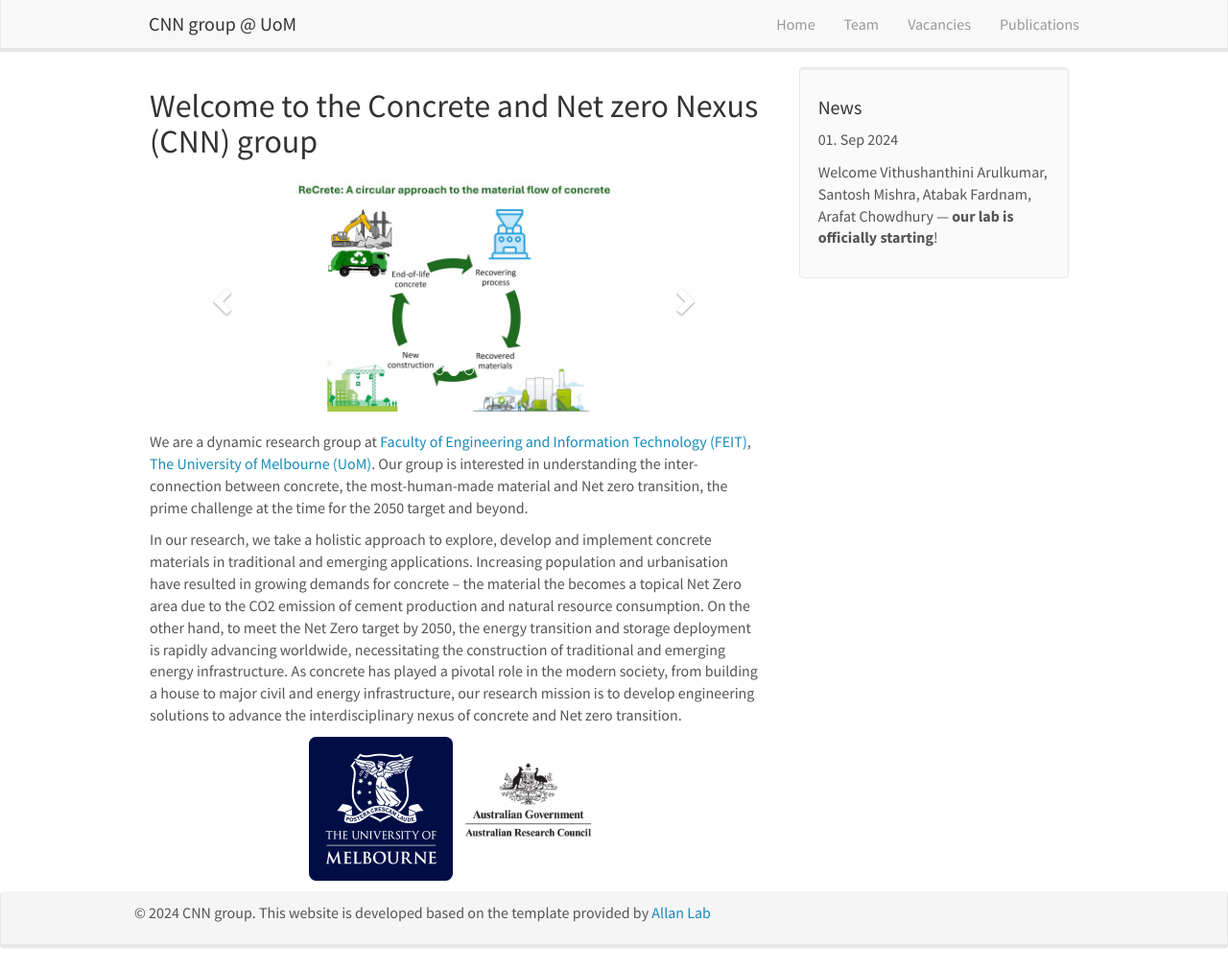
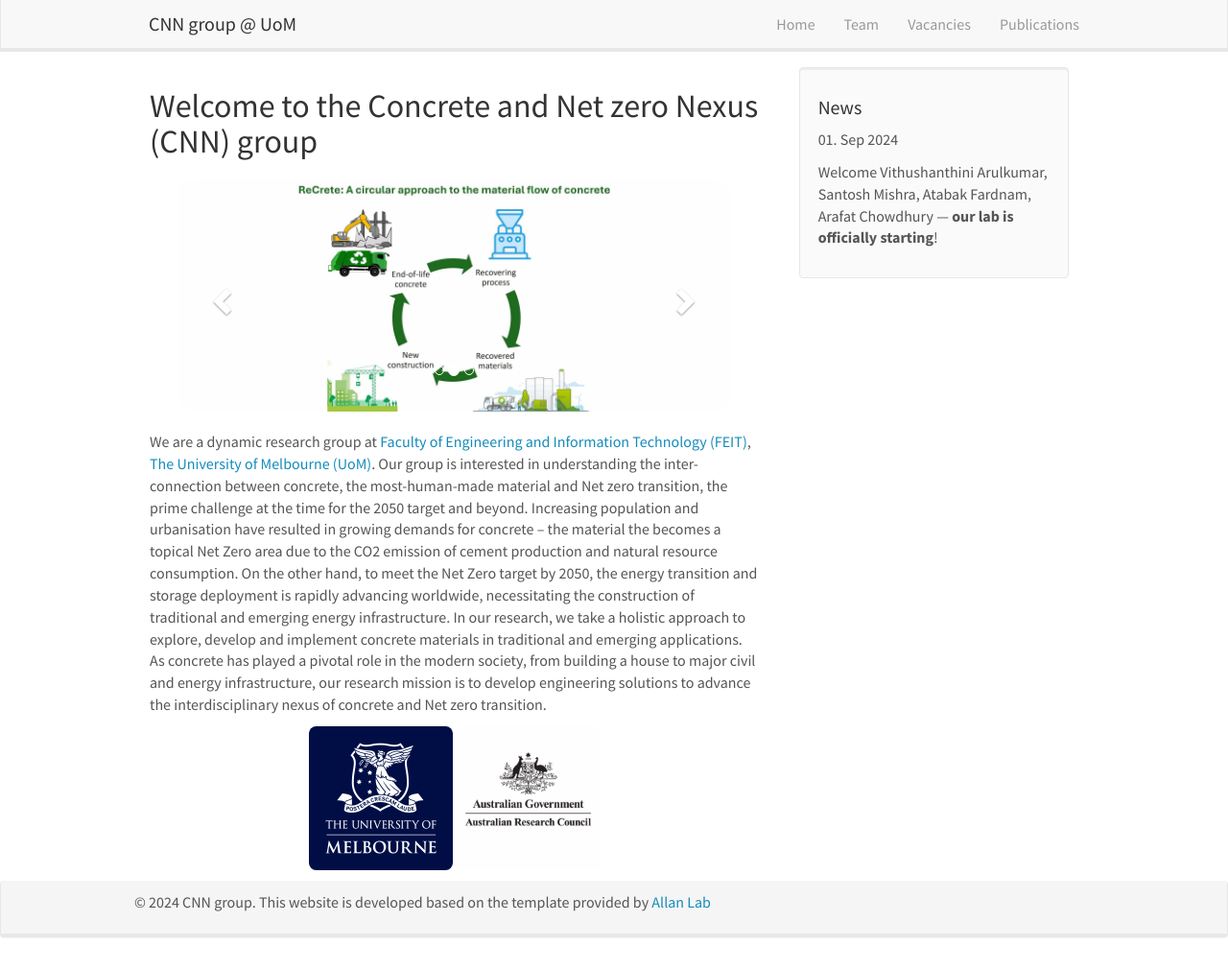
Before and after one commit to tuannguyenngoc/cnn-group, a Jekyll site: the page built from _pages/home.md, in a window 1280 px wide and 1010 px high. Shown: the whole window at 96% size. Built offline with Jekyll 4.4.1, drawn with Linux system fonts in a browser that asks for light colours; nearby versions of some CDN libraries.

```diff
--- a/_pages/home.md
+++ b/_pages/home.md
@@ -36,9 +36,7 @@ permalink: /
   </a>
 </div>
 
-We are a dynamic research group at [Faculty of Engineering and Information Technology (FEIT)](https://eng.unimelb.edu.au/), [The University of Melbourne (UoM)](https://infrastructure.eng.unimelb.edu.au/). Our group is interested in understanding the inter-connection between concrete, the most-human-made material and Net zero transition, the prime challenge at the time for the 2050 target and beyond.
-
-In our research, we take a holistic approach to explore, develop and implement concrete materials in traditional and emerging applications. Increasing population and urbanisation have resulted in growing demands for concrete – the material the becomes a topical Net Zero area due to the CO2 emission of cement production and natural resource consumption. On the other hand, to meet the Net Zero target by 2050, the energy transition and storage deployment is rapidly advancing worldwide, necessitating the construction of traditional and emerging energy infrastructure. As concrete has played a pivotal role in the modern society, from building a house to major civil and energy infrastructure, our research mission is to develop engineering solutions to advance the interdisciplinary nexus of concrete and Net zero transition.
+We are a dynamic research group at [Faculty of Engineering and Information Technology (FEIT)](https://eng.unimelb.edu.au/), [The University of Melbourne (UoM)](https://infrastructure.eng.unimelb.edu.au/). Our group is interested in understanding the inter-connection between concrete, the most-human-made material and Net zero transition, the prime challenge at the time for the 2050 target and beyond. Increasing population and urbanisation have resulted in growing demands for concrete – the material the becomes a topical Net Zero area due to the CO2 emission of cement production and natural resource consumption. On the other hand, to meet the Net Zero target by 2050, the energy transition and storage deployment is rapidly advancing worldwide, necessitating the construction of traditional and emerging energy infrastructure. In our research, we take a holistic approach to explore, develop and implement concrete materials in traditional and emerging applications. As concrete has played a pivotal role in the modern society, from building a house to major civil and energy infrastructure, our research mission is to develop engineering solutions to advance the interdisciplinary nexus of concrete and Net zero transition.
 
 
 <!-- hidden text -->
```
